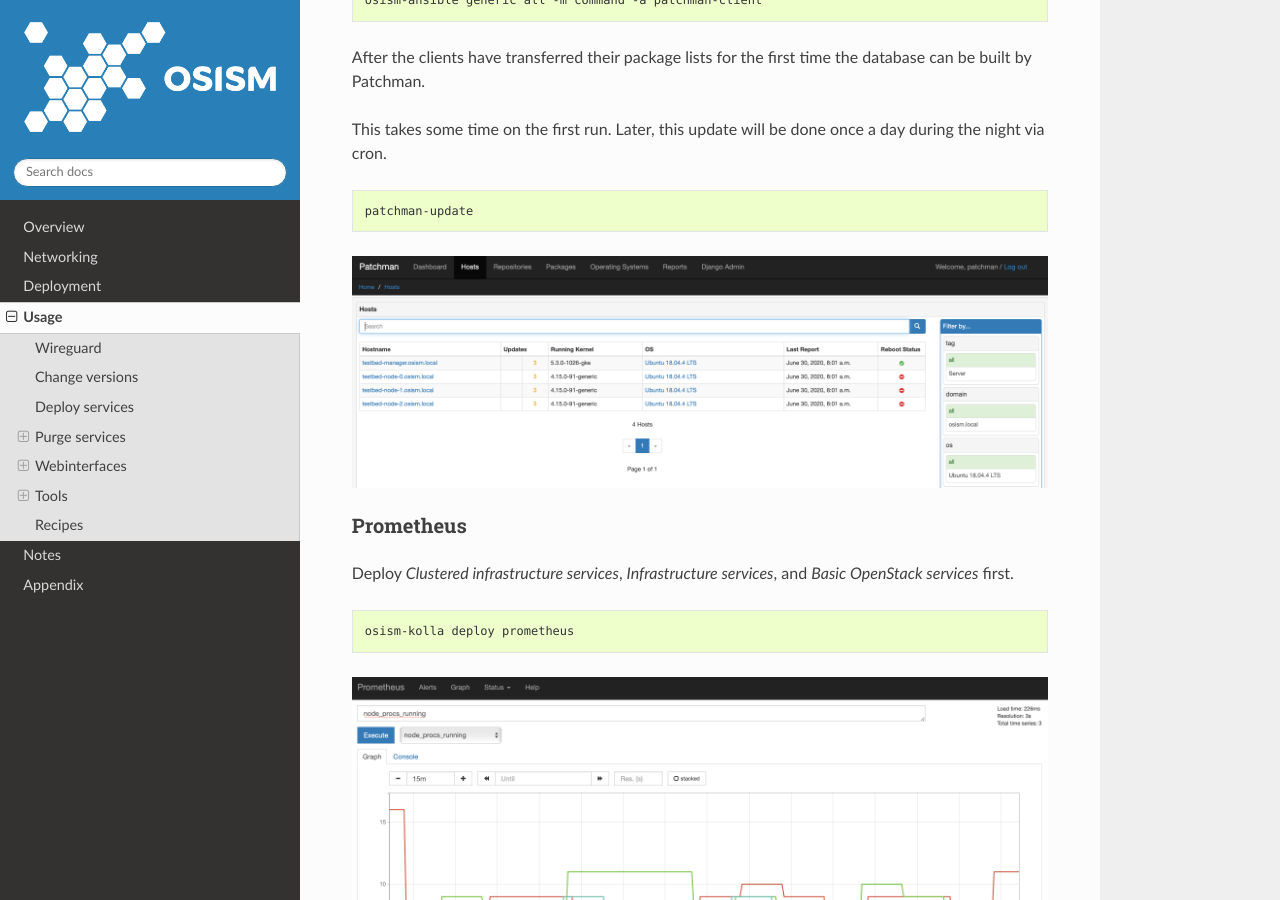
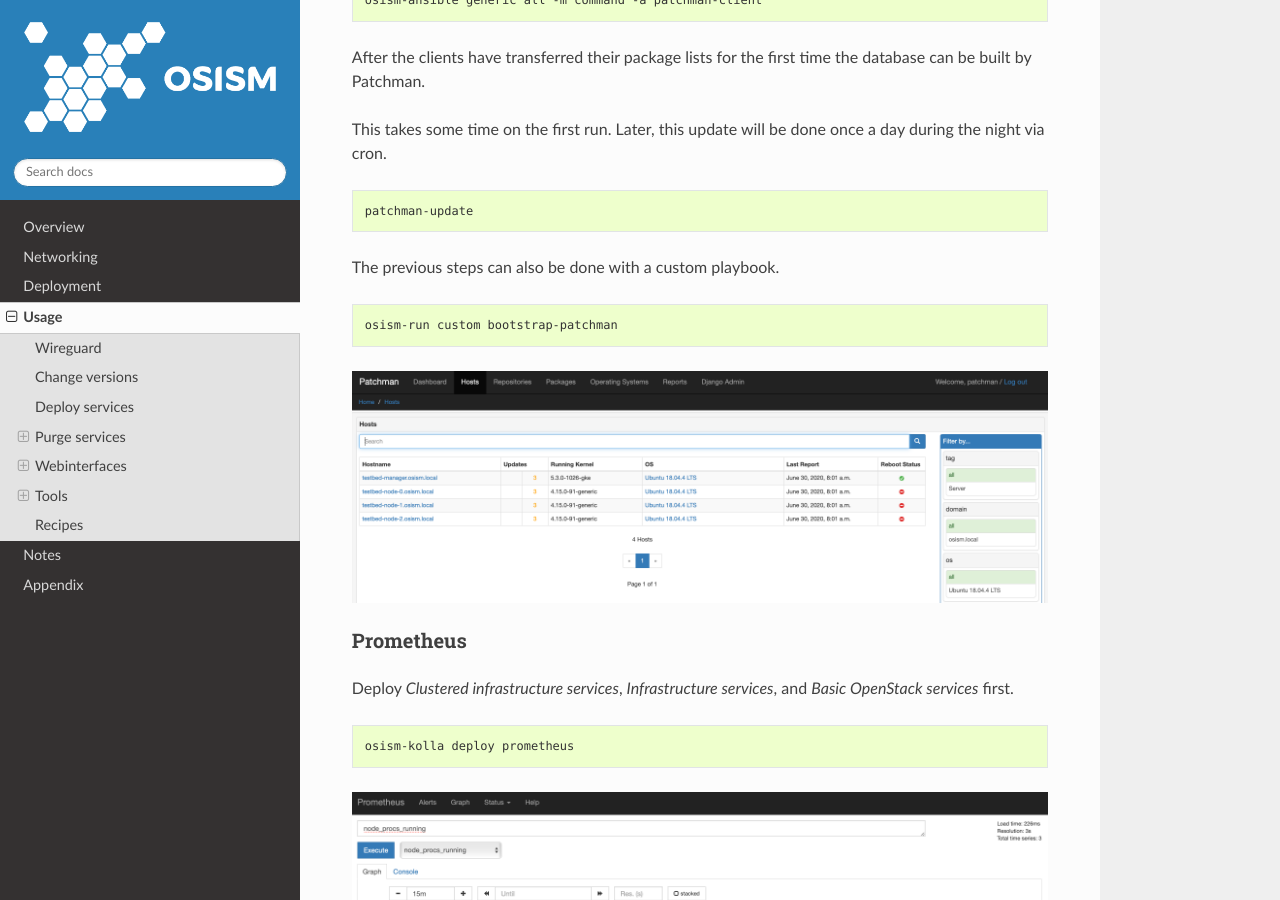
Before and after one commit to osism/testbed, a Sphinx documentation site: the page built from docs/source/usage.rst, in a window 1280 px wide and 900 px high, scrolled down 6724 px. Built offline with Sphinx 7.4.7 and the Read the Docs theme 2.0.0, drawn with Linux system fonts in a browser that asks for light colours.

Commit message:
custom: add playbook to bootstrap patchman (#302)
Signed-off-by: Christian Berendt <berendt@betacloud-solutions.de>

```diff
--- a/docs/source/usage.rst
+++ b/docs/source/usage.rst
@@ -218,6 +218,12 @@
 
    patchman-update
 
+The previous steps can also be done with a custom playbook.
+
+.. code-block:: console
+
+   osism-run custom bootstrap-patchman
+
 .. figure:: /images/patchman.png
 
 Prometheus
```
Also changed, not shown: 2 other files.
